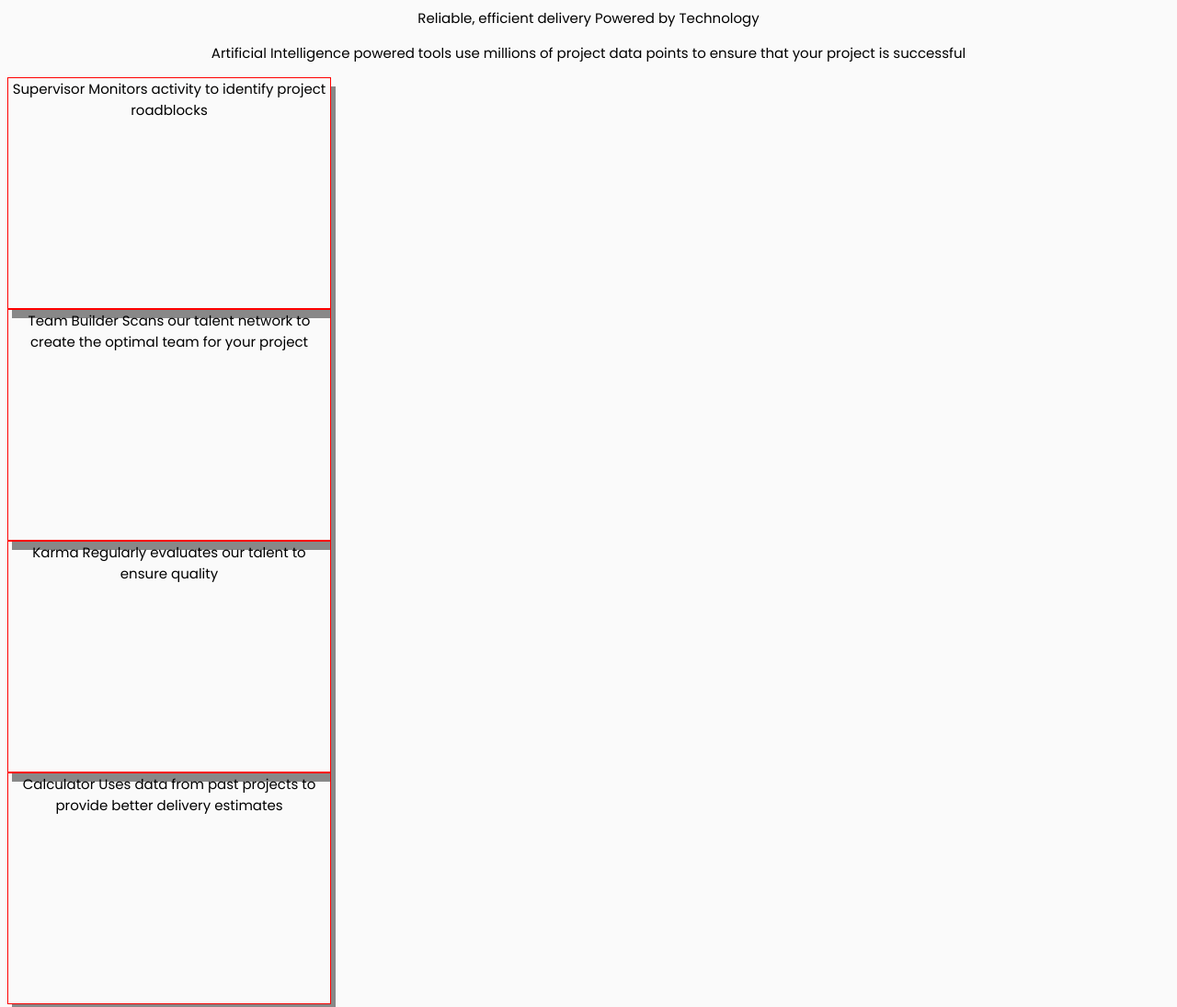
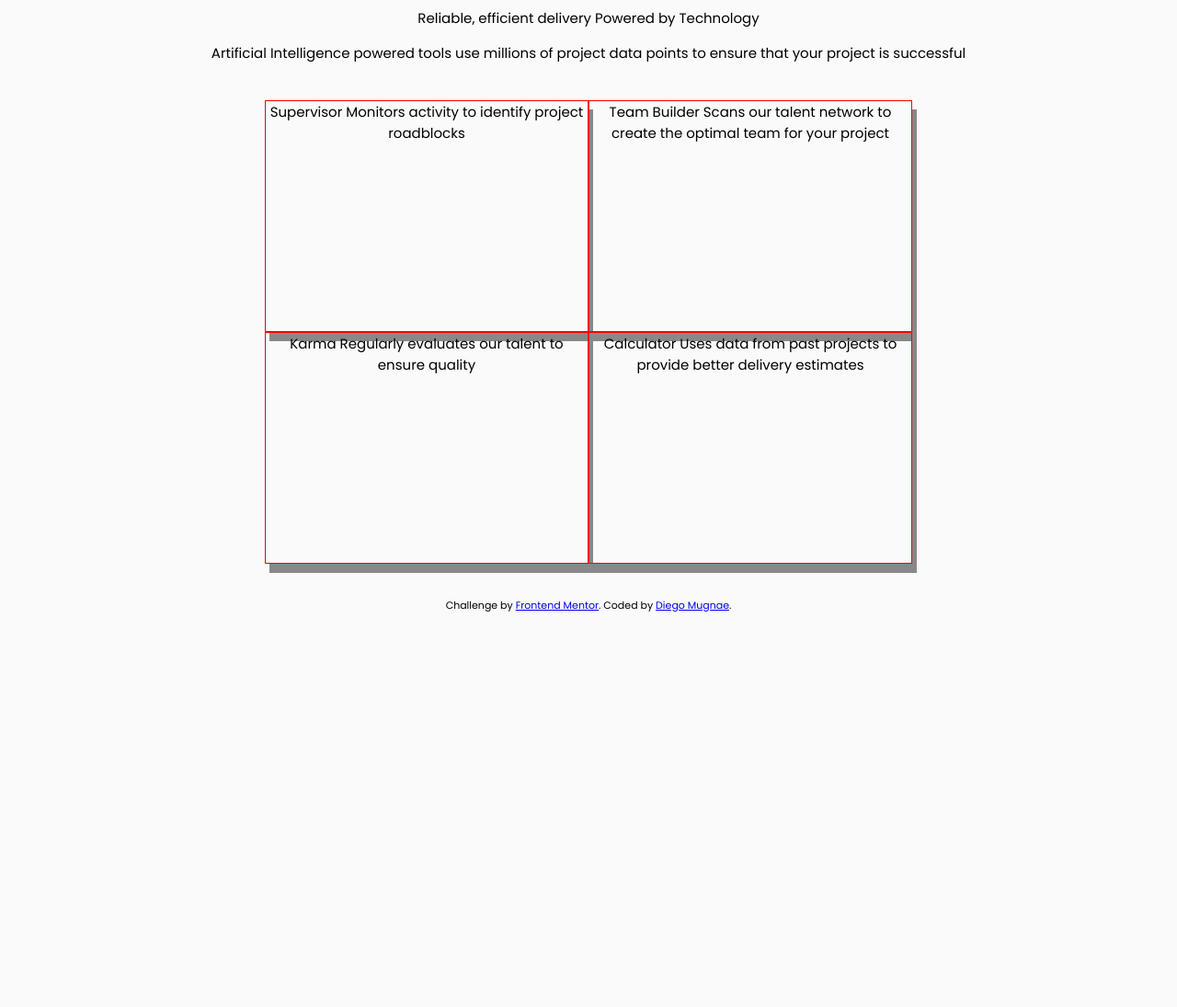
Before and after one commit to dmug1/FM_4cardsction, a plain HTML site: page index.html in a window 1280 px wide. Shown: the top 1095 px of the page at 92% size. After the commit the page ends 800 px from the top, so only its background shows below. Drawn offline with Linux system fonts and the light colour scheme.

Commit message:
flex working!

```diff
--- a/style.css
+++ b/style.css
@@ -16,7 +16,7 @@ a .attribution { color: hsl(228, 45%, 44%); }
     left: 0;
     right: 0;
 
-    display: flex-wrap;
+    display: flex;
     flex-direction: column;
     justify-content: center;
     text-align: center;
@@ -24,8 +24,11 @@ a .attribution { color: hsl(228, 45%, 44%); }
 }
 
 .cards-group{
-    display: flex-wrap;
+    display: flex;
+    flex-wrap: wrap;
     justify-content: center;
+    flex-direction: row;
+    padding: 2% 10%;
 }
 
 
```
